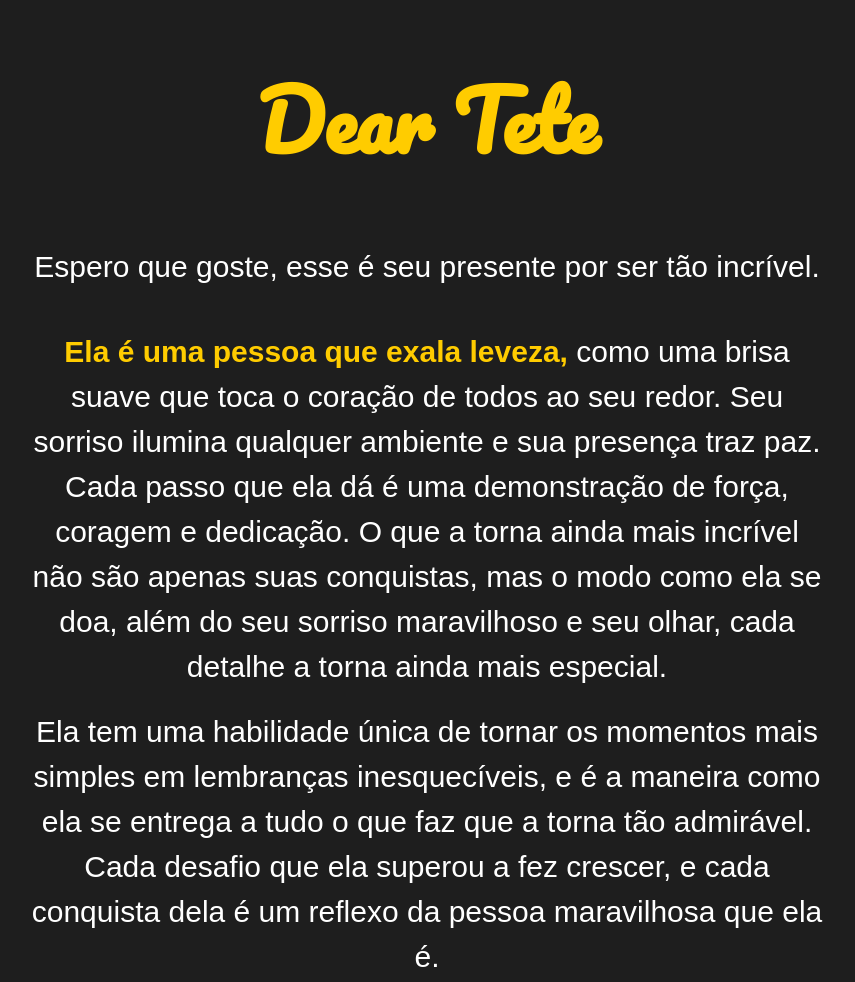
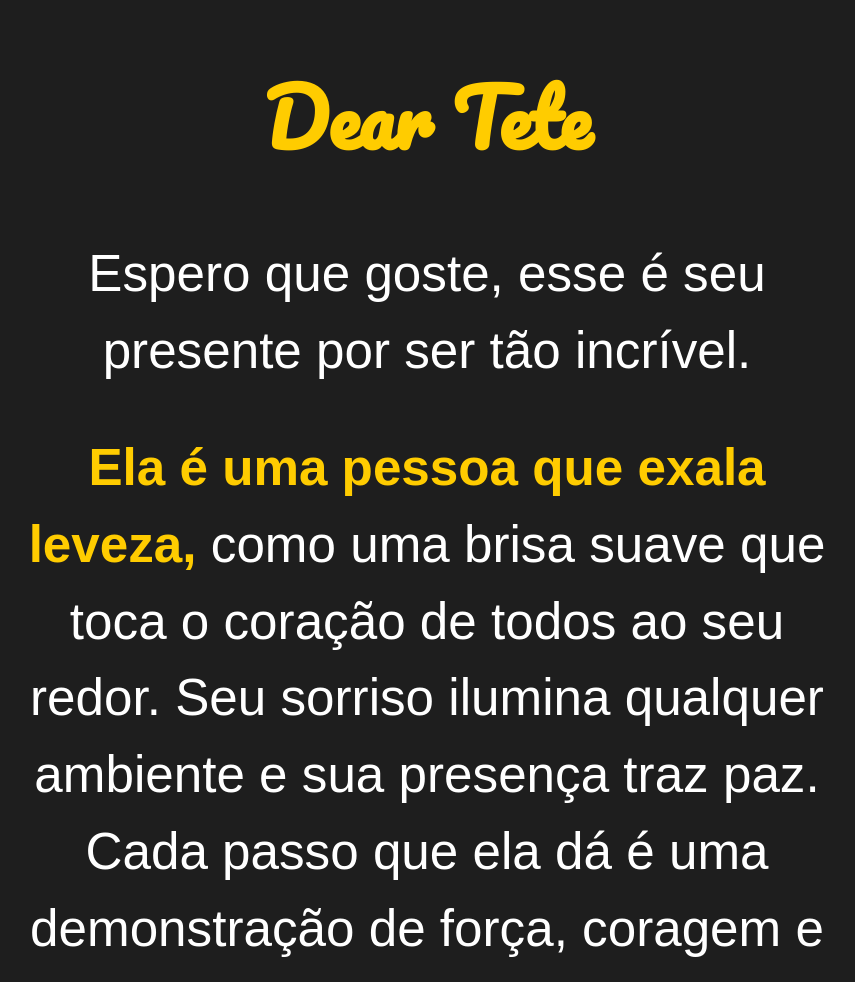
Before and after one commit to ITRA2424/srptete, a plain HTML site: page index.html in a window 1280 px wide. Shown: the top 982 px of the page, without its empty margins (213-1068 px from the left). Drawn offline with Linux system fonts and the light colour scheme.

Commit message:
Update index.html

```diff
--- a/index.html
+++ b/index.html
@@ -18,19 +18,19 @@
         h1 {
             font-family: 'Pacifico', cursive;
             color: #ffcc00;
-            font-size: 80px;
+            font-size: 6vw; /* Tamanho da fonte responsivo */
             margin-top: 50px;
         }
 
         p {
-            font-size: 30px;
+            font-size: 4vw; /* Tamanho da fonte responsivo */
             line-height: 1.5;
             margin: 20px auto;
             max-width: 800px;
         }
 
         .message {
-            font-size: 35px;
+            font-size: 5vw; /* Tamanho da fonte responsivo */
             color: #fff;
             margin-top: 40px;
             padding: 0 20px;
@@ -47,16 +47,17 @@
             z-index: 1;
         }
 
-        /* Imagem com tamanho reduzido */
+        /* Imagem com tamanho reduzido e responsivo */
         .image {
             width: 50%; /* Imagem com 50% do tamanho original */
             margin-top: 40px;
             border-radius: 10px;
+            max-width: 100%;
         }
 
         /* Estilo do contador */
         .counter {
-            font-size: 40px;
+            font-size: 5vw; /* Tamanho da fonte responsivo */
             color: #ffcc00;
             font-weight: bold;
             margin-top: 30px;
@@ -76,7 +77,7 @@
             <p>O que faz dela alguém realmente incrível é que, por trás de sua leveza, está uma pessoa com uma alma profunda. Não importa o que a vida tenha reservado para ela, mas desejo que seja tudo de melhor, do fundo do coração. Obrigado por ser você, querida Tete.</p>
         </div>
 
-        <!-- Imagem abaixo do texto com tamanho reduzido -->
+        <!-- Imagem abaixo do texto com tamanho reduzido e responsivo -->
         <img src="https://i.imgur.com/924CI1e.jpeg" alt="Surpresa" class="image">
 
         <!-- Contador -->
```
